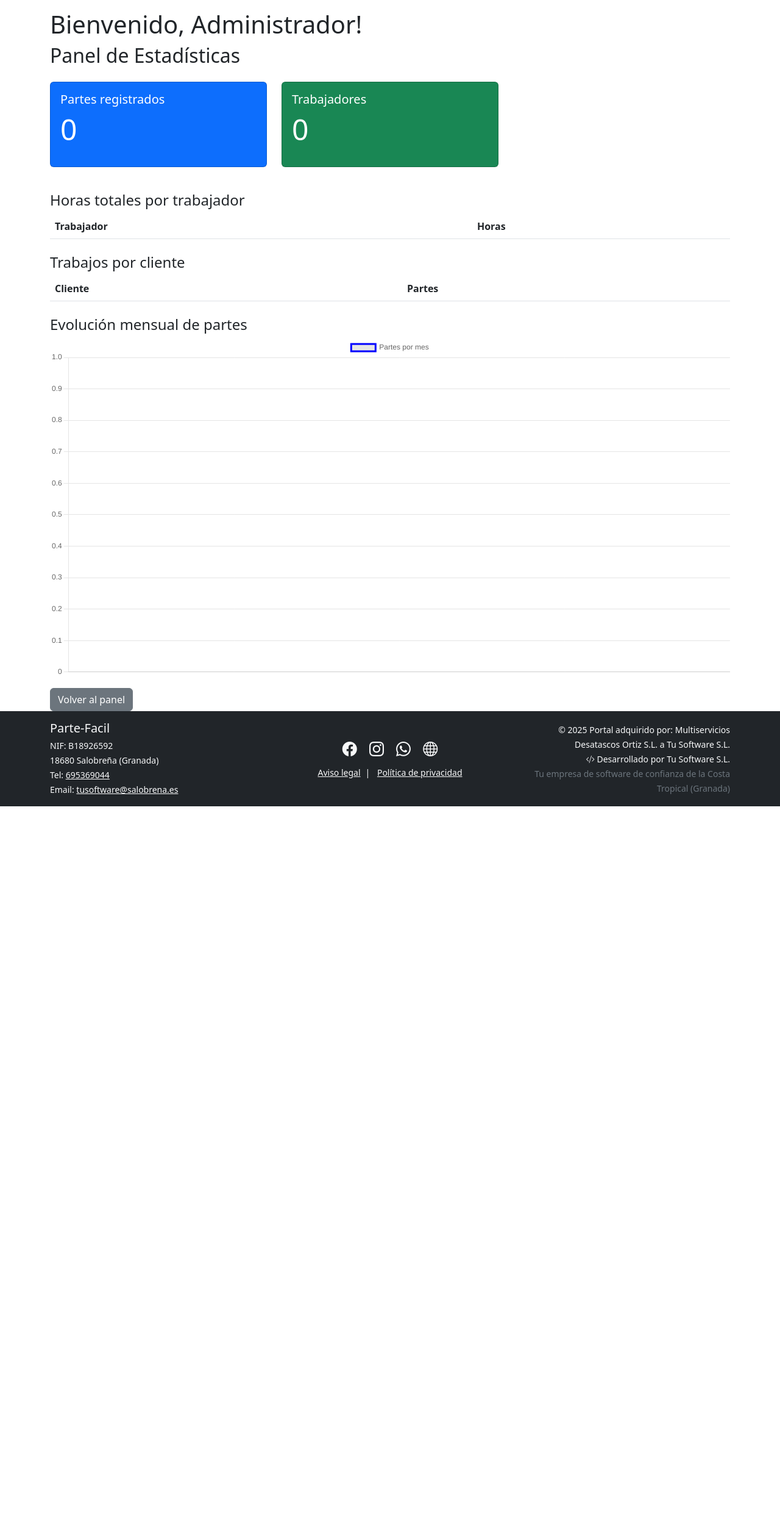
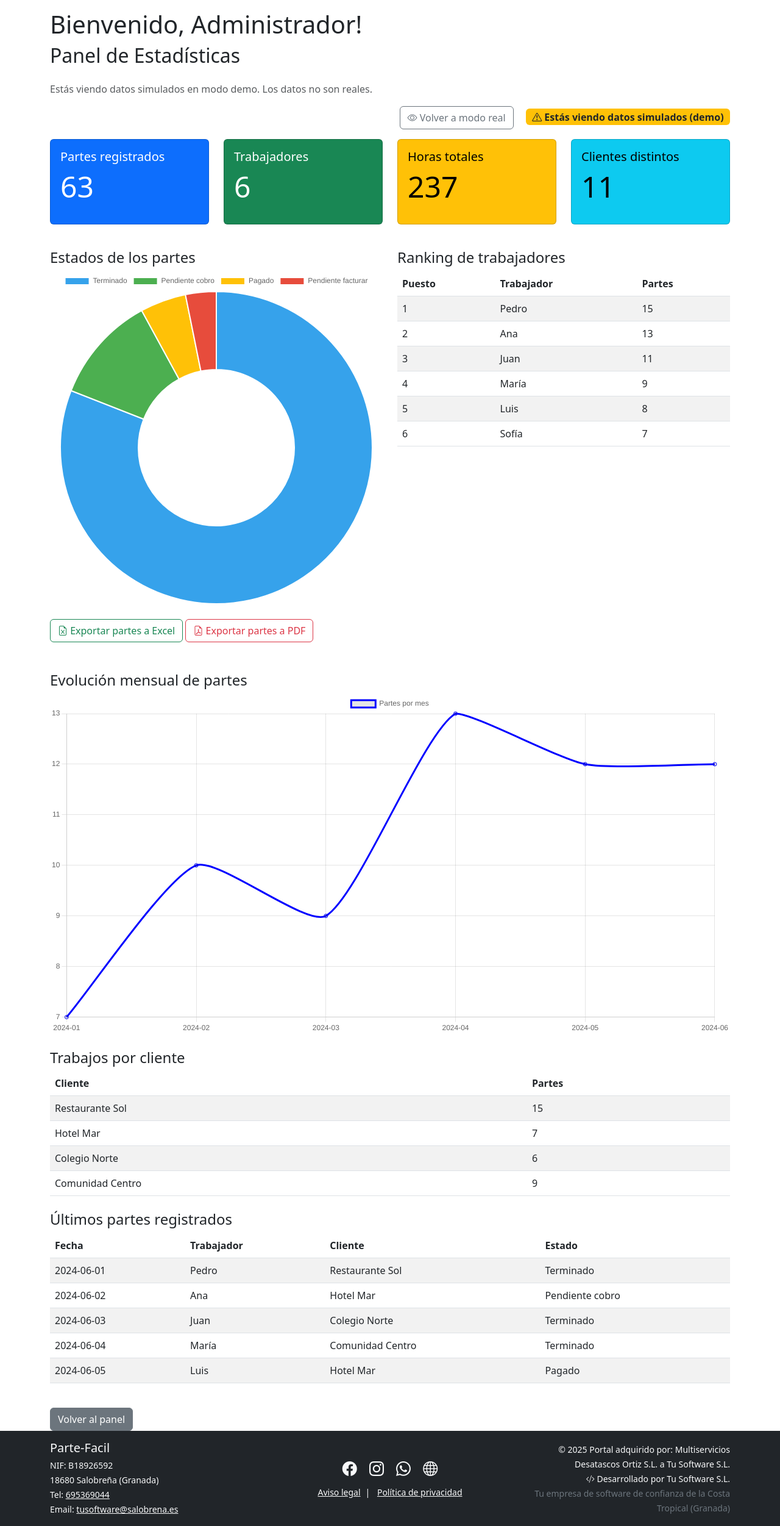
Before and after one commit to Tflys/parte-facil, a Flask app: page /admin_dashboard?demo=1 in a window 1280 px wide. Shown: the part 58-2560 px from the top of the page at 61% size. Before the commit the page ends 1380 px from the top, so only its background shows below. Run offline with Flask 3, Linux system fonts and the light colour scheme; a user stored in the database is signed in; lists and menus that the app fills with data are empty.

Commit message:
v1.0 dashboard mejorado

```diff
--- a/app.py
+++ b/app.py
@@ -97,6 +97,36 @@ def dashboard():
     form = EmptyForm()
     return render_template('dashboard.html', trabajos=trabajos, form=form)
 
+# @app.route('/admin_dashboard')
+# @login_required
+# def admin_dashboard():
+#     if current_user.rol != "admin":
+#         flash("Solo el administrador puede ver el dashboard.")
+#         return redirect(url_for('dashboard'))
+
+#     total_trabajos = Trabajo.query.count()
+#     total_trabajadores = Usuario.query.filter_by(rol="trabajador").count()
+#     trabajos_por_cliente = db.session.query(Trabajo.cliente, db.func.count(Trabajo.id)).group_by(Trabajo.cliente).all()
+#     horas_por_trabajador = db.session.query(
+#         Usuario.nombre,
+#         db.func.sum(Trabajo.horas)
+#     ).join(Trabajo, Trabajo.id_trabajador == Usuario.id).filter(Usuario.rol == "trabajador").group_by(Usuario.id).all()
+
+#     trabajos_por_mes = db.session.query(
+#         db.func.strftime('%Y-%m', Trabajo.fecha), db.func.count(Trabajo.id)
+#     ).group_by(db.func.strftime('%Y-%m', Trabajo.fecha)).all()
+
+#     return render_template(
+#         'admin_dashboard.html',
+#         total_trabajos=total_trabajos,
+#         total_trabajadores=total_trabajadores,
+#         trabajos_por_cliente=trabajos_por_cliente,
+#         horas_por_trabajador=horas_por_trabajador,
+#         trabajos_por_mes=trabajos_por_mes
+#     )
+
+from collections import namedtuple
+
 @app.route('/admin_dashboard')
 @login_required
 def admin_dashboard():
@@ -104,26 +134,75 @@ def admin_dashboard():
         flash("Solo el administrador puede ver el dashboard.")
         return redirect(url_for('dashboard'))
 
-    total_trabajos = Trabajo.query.count()
-    total_trabajadores = Usuario.query.filter_by(rol="trabajador").count()
-    trabajos_por_cliente = db.session.query(Trabajo.cliente, db.func.count(Trabajo.id)).group_by(Trabajo.cliente).all()
-    horas_por_trabajador = db.session.query(
-        Usuario.nombre,
-        db.func.sum(Trabajo.horas)
-    ).join(Trabajo, Trabajo.id_trabajador == Usuario.id).filter(Usuario.rol == "trabajador").group_by(Usuario.id).all()
+    # Detectar si el modo demo está activo
+    demo_param = request.args.get("demo", default="0")
+    demo = str(demo_param) == "1"
 
-    trabajos_por_mes = db.session.query(
-        db.func.strftime('%Y-%m', Trabajo.fecha), db.func.count(Trabajo.id)
-    ).group_by(db.func.strftime('%Y-%m', Trabajo.fecha)).all()
+    if demo:
+        # ----------- DATOS FAKE -----------
+        total_trabajos = 63
+        total_trabajadores = 6
+        horas_totales = 237
+        clientes_distintos = 11
+        trabajos_por_cliente = [
+            ("Restaurante Sol", 15), ("Hotel Mar", 7), ("Colegio Norte", 6), ("Comunidad Centro", 9)
+        ]
+        horas_por_trabajador = [
+            ("Pedro", 40), ("Ana", 37), ("Juan", 35), ("María", 30), ("Luis", 28), ("Sofía", 20)
+        ]
+        trabajos_por_mes = [
+            ("2024-01", 7), ("2024-02", 10), ("2024-03", 9), ("2024-04", 13), ("2024-05", 12), ("2024-06", 12)
+        ]
+        estados_contador = [
+            ("Terminado", 51), ("Pendiente cobro", 7), ("Pagado", 3), ("Pendiente facturar", 2)
+        ]
+        ranking_trabajadores = [
+            ("Pedro", 15), ("Ana", 13), ("Juan", 11), ("María", 9), ("Luis", 8), ("Sofía", 7)
+        ]
+        # Simulación de partes recientes
+        ParteDemo = namedtuple('ParteDemo', ['fecha', 'trabajador', 'cliente', 'estado'])
+        TrabajadorDemo = namedtuple('Trabajador', ['nombre'])
+        ultimos_partes = [
+            ParteDemo(datetime(2024, 6, 1), TrabajadorDemo("Pedro"), "Restaurante Sol", "Terminado"),
+            ParteDemo(datetime(2024, 6, 2), TrabajadorDemo("Ana"), "Hotel Mar", "Pendiente cobro"),
+            ParteDemo(datetime(2024, 6, 3), TrabajadorDemo("Juan"), "Colegio Norte", "Terminado"),
+            ParteDemo(datetime(2024, 6, 4), TrabajadorDemo("María"), "Comunidad Centro", "Terminado"),
+            ParteDemo(datetime(2024, 6, 5), TrabajadorDemo("Luis"), "Hotel Mar", "Pagado"),
+        ]
+    else:
+        # ----------- DATOS REALES -----------
+        total_trabajos = Trabajo.query.count()
+        total_trabajadores = Usuario.query.filter_by(rol="trabajador").count()
+        horas_totales = db.session.query(db.func.sum(Trabajo.horas)).scalar() or 0
+        clientes_distintos = db.session.query(Trabajo.cliente).distinct().count()
+        trabajos_por_cliente = db.session.query(Trabajo.cliente, db.func.count(Trabajo.id)).group_by(Trabajo.cliente).all()
+        horas_por_trabajador = db.session.query(
+            Usuario.nombre, db.func.sum(Trabajo.horas)
+        ).join(Trabajo, Trabajo.id_trabajador == Usuario.id).filter(Usuario.rol == "trabajador").group_by(Usuario.id).all()
+        trabajos_por_mes = db.session.query(
+            db.func.strftime('%Y-%m', Trabajo.fecha), db.func.count(Trabajo.id)
+        ).group_by(db.func.strftime('%Y-%m', Trabajo.fecha)).all()
+        estados_contador = db.session.query(Trabajo.estado, db.func.count(Trabajo.id)).group_by(Trabajo.estado).all()
+        ranking_trabajadores = db.session.query(
+            Usuario.nombre, db.func.count(Trabajo.id)
+        ).join(Trabajo, Trabajo.id_trabajador == Usuario.id).filter(Usuario.rol == "trabajador").group_by(Usuario.id).order_by(db.func.count(Trabajo.id).desc()).all()
+        ultimos_partes = Trabajo.query.order_by(Trabajo.fecha.desc()).limit(5).all()
 
     return render_template(
         'admin_dashboard.html',
         total_trabajos=total_trabajos,
         total_trabajadores=total_trabajadores,
+        horas_totales=horas_totales,
+        clientes_distintos=clientes_distintos,
         trabajos_por_cliente=trabajos_por_cliente,
         horas_por_trabajador=horas_por_trabajador,
-        trabajos_por_mes=trabajos_por_mes
+        trabajos_por_mes=trabajos_por_mes,
+        estados_contador=estados_contador,
+        ranking_trabajadores=ranking_trabajadores,
+        ultimos_partes=ultimos_partes,
+        demo=demo
     )
+
 
 
 # === GESTIÓN DE USUARIOS (ADMIN) ===
@@ -361,17 +440,35 @@ def calendar():
 def api_trabajos():
     cliente = request.args.get("cliente", "")
     id_trabajador = request.args.get("trabajador", "")
+
     query = Trabajo.query
+
     if current_user.rol != "admin":
         query = query.filter_by(id_trabajador=current_user.id)
     else:
         if id_trabajador:
             query = query.filter_by(id_trabajador=int(id_trabajador))
+
     if cliente:
         query = query.filter_by(cliente=cliente)
+
     trabajos = query.all()
     eventos = []
+
+    # Diccionario de colores por estado
+    estado_color = {
+        'pagado': '#4caf50',          # verde
+        'terminado': '#2196f3',             # azul
+        'pendiente cobro': '#ffc107',
+        'pendiente_cobro': '#ffc107',# amarillo
+        'pendiente facturar': '#ff9800',
+        'pendiente_facturar': '#ff9800',# naranja
+        'sin_terminar': '#e74c3c',       # rojo
+        # añade más si tienes otros estados
+    }
+
     for t in trabajos:
+        color = estado_color.get((t.estado or '').strip().lower(), '#999')
         eventos.append({
             "id": t.id,
             "title": t.tipo_trabajo,
@@ -385,6 +482,7 @@ def api_trabajos():
             "observaciones": t.observaciones,
             "estado": t.estado,
             "trabajador": t.trabajador.nombre if t.trabajador else None,
+            "color": color,  # ← ¡IMPORTANTE!
         })
     return jsonify(eventos)
 
@@ -397,6 +495,75 @@ def inject_now():
 @app.errorhandler(413)
 def too_large(e):
     return render_template("413.html"), 413
+
+
+import pandas as pd
+from io import BytesIO
+from flask import send_file
+
+@app.route('/exportar/partes/excel')
+@login_required
+def exportar_partes_excel():
+    # Filtrado según rol
+    if current_user.rol == "admin":
+        partes = Trabajo.query.all()
+    else:
+        partes = Trabajo.query.filter_by(id_trabajador=current_user.id).all()
+
+    # Preparar datos para DataFrame
+    data = []
+    for t in partes:
+        data.append({
+            'ID': t.id,
+            'Fecha': t.fecha.strftime('%Y-%m-%d %H:%M') if t.fecha else '',
+            'Dirección': t.direccion,
+            'Tipo trabajo': t.tipo_trabajo,
+            'Cliente': t.cliente,
+            'Materiales': t.materiales_usados,
+            'Horas': t.horas,
+            'Terminado': 'Sí' if t.terminado else 'No',
+            'Estado': t.estado,
+            'Observaciones': t.observaciones or '',
+            'Trabajador': t.trabajador.nombre if t.trabajador else ''
+        })
+    if not data:
+        flash("No hay partes para exportar.", "info")
+        return redirect(url_for('dashboard'))
+    df = pd.DataFrame(data)
+
+    output = BytesIO()
+    with pd.ExcelWriter(output, engine='openpyxl') as writer:
+        df.to_excel(writer, index=False, sheet_name='Partes de trabajo')
+
+    output.seek(0)
+    filename = f'partes_{current_user.nombre}_{datetime.now().strftime("%Y%m%d_%H%M")}.xlsx'
+    return send_file(output, download_name=filename, as_attachment=True, mimetype='application/vnd.openxmlformats-officedocument.spreadsheetml.sheet')
+
+from xhtml2pdf import pisa
+
+@app.route('/exportar/partes/pdf')
+@login_required
+def exportar_partes_pdf():
+    if current_user.rol == "admin":
+        partes = Trabajo.query.all()
+    else:
+        partes = Trabajo.query.filter_by(id_trabajador=current_user.id).all()
+
+    if not partes:
+        flash("No hay partes para exportar.", "info")
+        return redirect(url_for('dashboard'))
+
+    html = render_template('partes_pdf.html', partes=partes)
+    result = BytesIO()
+    pisa_status = pisa.CreatePDF(html, dest=result)
+    if pisa_status.err:
+        flash('Error al generar el PDF.', 'danger')
+        return redirect(url_for('dashboard'))
+
+    result.seek(0)
+    filename = f'partes_{current_user.nombre}_{datetime.now().strftime("%Y%m%d_%H%M")}.pdf'
+    return send_file(result, download_name=filename, as_attachment=True, mimetype='application/pdf')
+
 
 if __name__ == '__main__':
     with app.app_context():
--- a/templates/admin_dashboard.html
+++ b/templates/admin_dashboard.html
@@ -2,41 +2,99 @@
 {% block title %}Estadísticas - Dashboard Admin{% endblock %}
 {% block content %}
 <h2 class="mb-4">Panel de Estadísticas</h2>
+{% if not demo %}
+    <p class="text-muted">Bienvenido al panel de estadísticas. Aquí puedes ver un resumen de la actividad de la aplicación.</p>
+{% else %}
+    <p class="text-muted">Estás viendo datos simulados en modo demo. Los datos no son reales.</p>
+{% endif %}
+
+<div class="mb-3 text-end">
+  {% if demo %}
+    <a href="{{ url_for('admin_dashboard') }}" class="btn btn-outline-secondary">
+      <i class="bi bi-eye"></i> Volver a modo real
+    </a>
+    <span class="badge bg-warning text-dark ms-3" style="font-size:1rem;">
+      <i class="bi bi-exclamation-triangle"></i> Estás viendo datos simulados (demo)
+    </span>
+  {% else %}
+    <a href="{{ url_for('admin_dashboard', demo=1) }}" class="btn btn-outline-primary">
+      <i class="bi bi-play-circle"></i> Modo demo
+    </a>
+  {% endif %}
+</div>
+
 <div class="row mb-4">
-    <div class="col-md-4">
+    <div class="col-md-3">
         <div class="card text-bg-primary mb-3">
             <div class="card-body">
                 <h5 class="card-title">Partes registrados</h5>
-                <p class="display-5">{{ total_trabajos }}</p>
+                <p class="display-5">{{ total_trabajos or 0 }}</p>
             </div>
         </div>
     </div>
-    <div class="col-md-4">
+    <div class="col-md-3">
         <div class="card text-bg-success mb-3">
             <div class="card-body">
                 <h5 class="card-title">Trabajadores</h5>
-                <p class="display-5">{{ total_trabajadores }}</p>
+                <p class="display-5">{{ total_trabajadores or 0 }}</p>
+            </div>
+        </div>
+    </div>
+    <div class="col-md-3">
+        <div class="card text-bg-warning mb-3">
+            <div class="card-body">
+                <h5 class="card-title">Horas totales</h5>
+                <p class="display-5">{{ horas_totales or 0 }}</p>
+            </div>
+        </div>
+    </div>
+    <div class="col-md-3">
+        <div class="card text-bg-info mb-3">
+            <div class="card-body">
+                <h5 class="card-title">Clientes distintos</h5>
+                <p class="display-5">{{ clientes_distintos or 0 }}</p>
             </div>
         </div>
     </div>
 </div>
-<h4 class="mt-4">Horas totales por trabajador</h4>
-<table class="table table-striped mb-4">
+
+<div class="row mb-4">
+    <div class="col-md-6">
+        <h4>Estados de los partes</h4>
+        <canvas id="estadosPieChart" width="400" height="230"></canvas>
+    </div>
+    <div class="col-md-6">
+        <h4>Ranking de trabajadores</h4>
+        <table class="table table-striped">
             <thead>
                 <tr>
+                    <th>Puesto</th>
                     <th>Trabajador</th>
-            <th>Horas</th>
+                    <th>Partes</th>
                 </tr>
             </thead>
             <tbody>
-        {% for nombre, total_horas in horas_por_trabajador %}
+                {% for nombre, partes in ranking_trabajadores or [] %}
                 <tr>
+                    <td>{{ loop.index }}</td>
                     <td>{{ nombre }}</td>
-            <td>{{ '%.2f' | format(total_horas or 0) }}</td>
+                    <td>{{ partes }}</td>
                 </tr>
                 {% endfor %}
             </tbody>
         </table>
+    </div>
+</div>
+
+<a href="{{ url_for('exportar_partes_excel') }}" class="btn btn-outline-success mb-4">
+  <i class="bi bi-file-earmark-excel"></i> Exportar partes a Excel
+</a>
+<a href="{{ url_for('exportar_partes_pdf') }}" class="btn btn-outline-danger mb-4">
+  <i class="bi bi-file-earmark-pdf"></i> Exportar partes a PDF
+</a>
+
+<h4 class="mt-4">Evolución mensual de partes</h4>
+<canvas id="trabajosMesChart" width="600" height="300"></canvas>
 
 <h4 class="mt-4">Trabajos por cliente</h4>
 <table class="table table-striped mb-4">
@@ -47,7 +105,7 @@
         </tr>
     </thead>
     <tbody>
-        {% for cliente, total in trabajos_por_cliente %}
+        {% for cliente, total in trabajos_por_cliente or [] %}
         <tr>
             <td>{{ cliente }}</td>
             <td>{{ total }}</td>
@@ -56,27 +114,48 @@
     </tbody>
 </table>
 
-<h4 class="mt-4">Evolución mensual de partes</h4>
-<canvas id="trabajosMesChart" width="600" height="300"></canvas>
+<h4 class="mt-4">Últimos partes registrados</h4>
+<table class="table table-striped mb-4">
+    <thead>
+        <tr>
+            <th>Fecha</th>
+            <th>Trabajador</th>
+            <th>Cliente</th>
+            <th>Estado</th>
+        </tr>
+    </thead>
+    <tbody>
+        {% for parte in ultimos_partes or [] %}
+        <tr>
+            <td>{{ parte.fecha.strftime('%Y-%m-%d') if parte.fecha else '' }}</td>
+            <td>{{ parte.trabajador.nombre if parte.trabajador else '' }}</td>
+            <td>{{ parte.cliente }}</td>
+            <td>{{ parte.estado }}</td>
+        </tr>
+        {% endfor %}
+    </tbody>
+</table>
+
 <a href="{{ url_for('dashboard') }}" class="btn btn-secondary mt-3">Volver al panel</a>
 {% endblock %}
 {% block extra_js %}
 <script src="https://cdn.jsdelivr.net/npm/chart.js"></script>
 <script>
 document.addEventListener('DOMContentLoaded', function() {
+    // Gráfico mensual
     var ctx = document.getElementById('trabajosMesChart').getContext('2d');
     var chart = new Chart(ctx, {
         type: 'line',
         data: {
             labels: [
-                {% for mes, _ in trabajos_por_mes %}
+                {% for mes, _ in trabajos_por_mes or [] %}
                     "{{ mes }}",
                 {% endfor %}
             ],
             datasets: [{
                 label: 'Partes por mes',
                 data: [
-                    {% for _, total in trabajos_por_mes %}
+                    {% for _, total in trabajos_por_mes or [] %}
                         {{ total }},
                     {% endfor %}
                 ],
@@ -86,6 +165,29 @@ document.addEventListener('DOMContentLoaded', function() {
             }]
         }
     });
+
+    // Pie chart de estados
+    var ctx2 = document.getElementById('estadosPieChart').getContext('2d');
+    var chart2 = new Chart(ctx2, {
+        type: 'doughnut',
+        data: {
+            labels: [
+                {% for estado, _ in estados_contador or [] %}
+                    "{{ estado }}",
+                {% endfor %}
+            ],
+            datasets: [{
+                data: [
+                    {% for _, total in estados_contador or [] %}
+                        {{ total }},
+                    {% endfor %}
+                ],
+                backgroundColor: [
+                    '#36a2eb', '#4caf50', '#ffc107', '#e74c3c', '#8e44ad', '#27ae60'
+                ]
+            }]
+        }
+    });
 });
 </script>
 {% endblock %}
```
Also changed, not shown: templates/calendar.html (+19 -2 lines), templates/partes_pdf.html (added, +48 -0 lines). Lines whose indentation alone changed are shown as unchanged.
